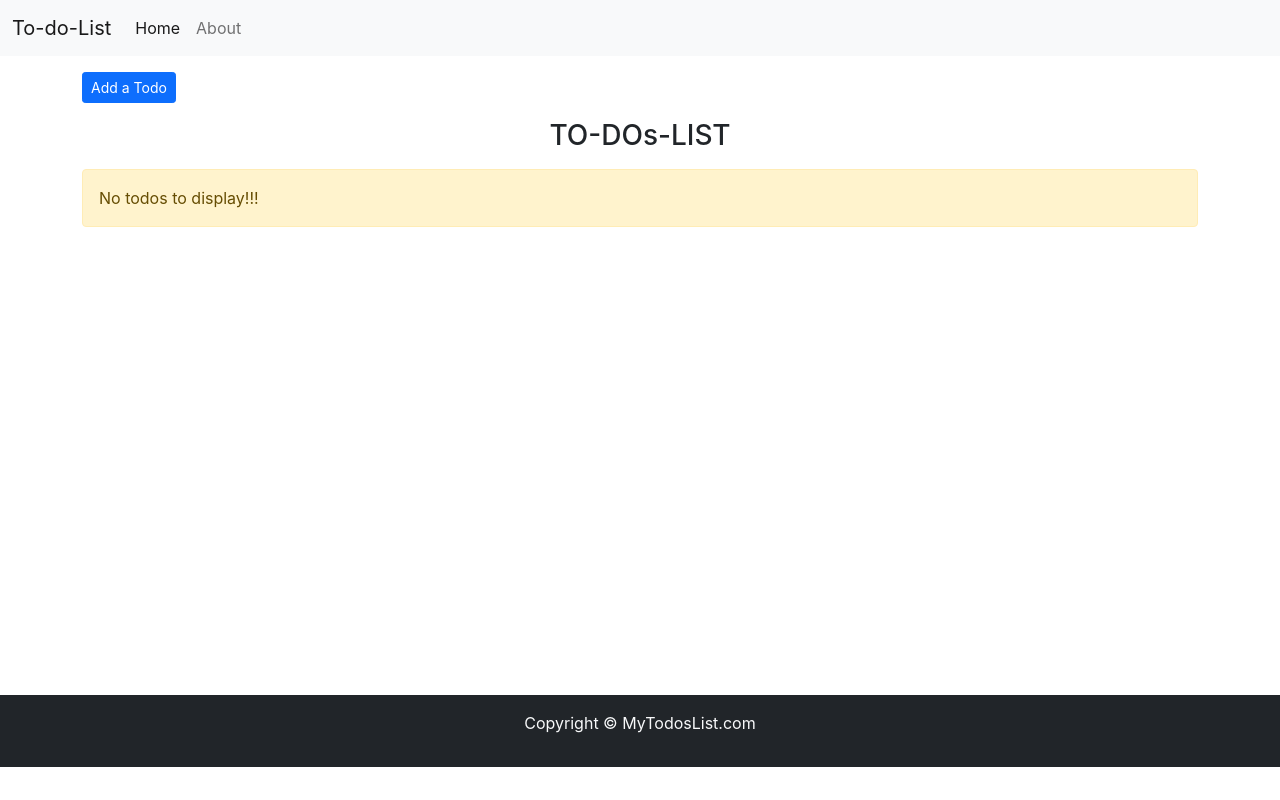
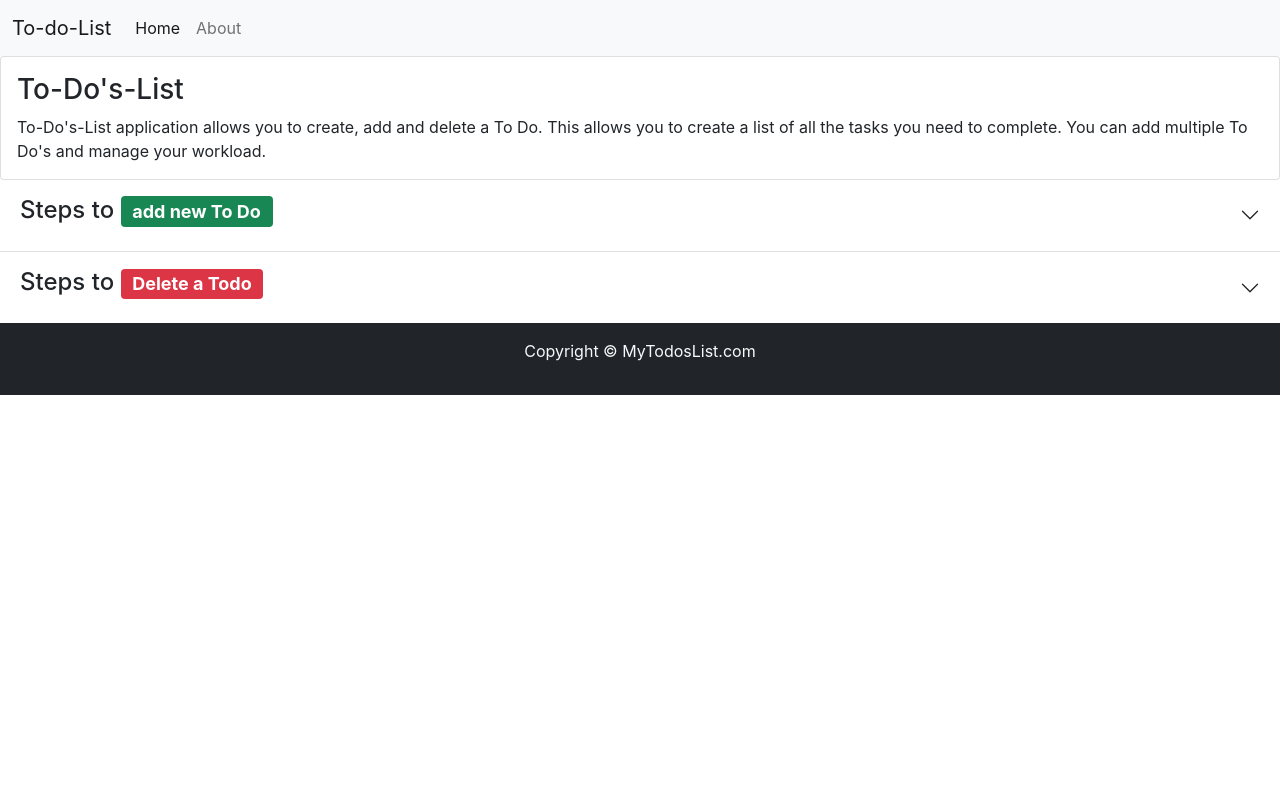
Before and after one commit to kman46/to-do-list, a React (Create React App) app: page /about in a window 1280 px wide. Built offline with nearby package versions, Linux system fonts and the light colour scheme.

Commit message:
removed console logs and added about section

```diff
--- a/src/App.js
+++ b/src/App.js
@@ -3,8 +3,16 @@ import Header from "./MyComponents/Header";
 import { Todos } from "./MyComponents/Todos";
 import { AddTodo } from "./MyComponents/AddTodo";
 import { Footer } from "./MyComponents/Footer";
+import { About } from "./MyComponents/About";
 import React, { useState, useEffect } from 'react';
 //useState is used for state hooks
+import {
+  BrowserRouter as Router,
+  Switch,
+  Route
+} from "react-router-dom";
+
+
 function App() {
   let initTodo;
   if (localStorage.getItem("todos") === null) {
@@ -14,7 +22,6 @@ function App() {
     initTodo = JSON.parse(localStorage.getItem("todos"));
   }
   const onDelete = (todo) => {
-    console.log("I am on ondelete of todo", todo);
     setTodos(todos.filter((e) => {
       return e !== todo;
     }));
@@ -22,8 +29,6 @@ function App() {
   }
 
   const addTodo = (title, desc) => {
-    console.log("added ToDo : ", title, desc);
-    //
     let sno;
     if (todos.length === 0) {
       sno = 0;
@@ -38,7 +43,6 @@ function App() {
       desc: desc,
     }
     setTodos([...todos, myTodo]);
-    console.log(myTodo);
   }
 
   // setTodos is a function which will update ui everytime component is deleted
@@ -50,11 +54,25 @@ function App() {
 
   return (
     <>
+      <Router>
+        <Header title="To-do-List" searchBar={false} />
+        <Switch>
+          <Route exact path="/" render={() => {
+            return (
+              <>
+                <AddTodo addTodo={addTodo} />
+                <Todos todos={todos} onDelete={onDelete} /> {/* defines 2 components to todos*/}
+              </>
+            )
+          }}>
+          </Route>
+          <Route exact path="/about">
+            <About />
+          </Route>
+        </Switch>
 
-      <Header title="To-do-List" searchBar={false} />
-      <AddTodo addTodo={addTodo} />
-      <Todos todos={todos} onDelete={onDelete} /> {/* defines 2 components to todos*/}
-      <Footer />
+        <Footer />
+      </Router>
     </>
   );
 }
--- /dev/null
+++ b/src/MyComponents/About.js
@@ -0,0 +1,37 @@
+import React from 'react'
+
+export const About = () => {
+    return (
+        <>
+            <div className="card">
+
+            <div className="card-body">
+            <h3 className="card-title">To-Do's-List</h3>
+                <p className="card-text">To-Do's-List application allows you to create, add and delete a To Do. This allows you to create a list of all the tasks you need to complete. You can add multiple To Do's and manage your workload. </p>
+            </div>
+            </div>
+            <div className="accordion accordion-flush" id="accordionFlushExample">
+                <div className="accordion-item">
+                    <h2 className="accordion-header" id="flush-headingOne">
+                        <button className="accordion-button collapsed" type="button" data-bs-toggle="collapse" data-bs-target="#flush-collapseOne" aria-expanded="false" aria-controls="flush-collapseOne">
+                           <h4> Steps to <span class="badge bg-success">add new To Do</span></h4>
+                        </button>
+                    </h2>
+                    <div id="flush-collapseOne" className="accordion-collapse collapse" aria-labelledby="flush-headingOne" data-bs-parent="#accordionFlushExample">
+                        <div className="accordion-body">Go to Home page and click on 'add a Todo'. Add title and description and click on add</div>
+                    </div>
+                </div>
+                <div className="accordion-item">
+                    <h2 className="accordion-header" id="flush-headingTwo">
+                        <button className="accordion-button collapsed" type="button" data-bs-toggle="collapse" data-bs-target="#flush-collapseTwo" aria-expanded="false" aria-controls="flush-collapseTwo">
+                            <h4>Steps to <span class="badge bg-danger">Delete a Todo</span></h4>
+                        </button>
+                    </h2>
+                    <div id="flush-collapseTwo" className="accordion-collapse collapse" aria-labelledby="flush-headingTwo" data-bs-parent="#accordionFlushExample">
+                        <div className="accordion-body">Go to Home page and click on the delete button of the specific To Do you wish to delete</div>
+                    </div>
+                </div>
+            </div>
+        </>
+    )
+}
--- a/src/MyComponents/Header.js
+++ b/src/MyComponents/Header.js
@@ -1,21 +1,22 @@
 import React from 'react'
 import PropTypes from 'prop-types'
+import { Link } from "react-router-dom";
 
 export default function Header(props) {
     return (
         <nav className="navbar navbar-expand-lg navbar-light bg-light">
         <div className="container-fluid">
-          <a className="navbar-brand" href="#">{props.title}</a>
+          <Link className="navbar-brand" to="/">{props.title}</Link>
           <button className="navbar-toggler" type="button" data-bs-toggle="collapse" data-bs-target="#navbarSupportedContent" aria-controls="navbarSupportedContent" aria-expanded="false" aria-label="Toggle navigation">
             <span className="navbar-toggler-icon"></span>
           </button>
           <div className="collapse navbar-collapse" id="navbarSupportedContent">
             <ul className="navbar-nav me-auto mb-2 mb-lg-0">
               <li className="nav-item">
-                <a className="nav-link active" aria-current="page" href="#">Home</a>
+                <Link className="nav-link active" aria-current="page" to="/">Home</Link>
               </li>
               <li className="nav-item">
-                <a className="nav-link" href="#">About</a>
+                <Link className="nav-link" to="/about">About</Link>
               </li>
             </ul>
             {props.searchBar? <form className="d-flex">
--- a/src/MyComponents/TodoItems.js
+++ b/src/MyComponents/TodoItems.js
@@ -5,10 +5,13 @@ export const TodoItems = ({todo, onDelete}) => {
         width: "40%"
     }
     return (
+        <>
         <div className="card" style={itemstyles}>
             <h4 className="card-title">{todo.title}</h4>
             <p className="card-text">{todo.desc}</p>
             <button className="btn btn-sm btn-danger" onClick={()=>{onDelete(todo)}}>Delete</button>
         </div>
+        <hr/>
+        </>
     )
 }
--- a/src/MyComponents/Todos.js
+++ b/src/MyComponents/Todos.js
@@ -13,7 +13,7 @@ export const Todos = (props) => {
                     No todos to display!!!
                 </div> :
                 props.todos.map((todo) => {
-                    return (<><TodoItems todo={todo} key={todo.sno} onDelete={props.onDelete} /><br /></>)
+                    return (<TodoItems todo={todo} key={todo.sno} onDelete={props.onDelete} />)
                 })}
         </div>
     )
```
Also changed, not shown: 1 other file (tests, documents, lock files or other folders).
